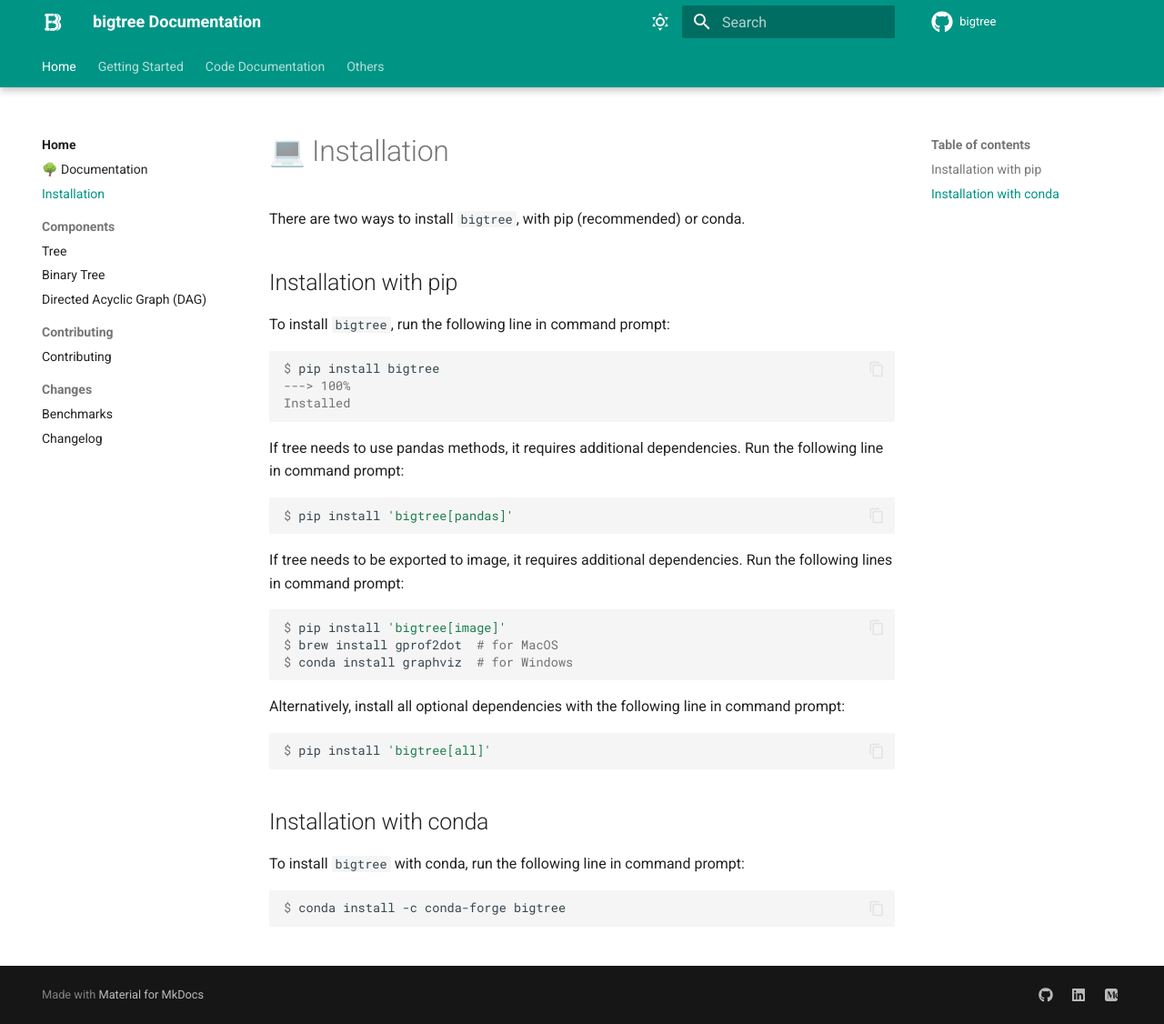
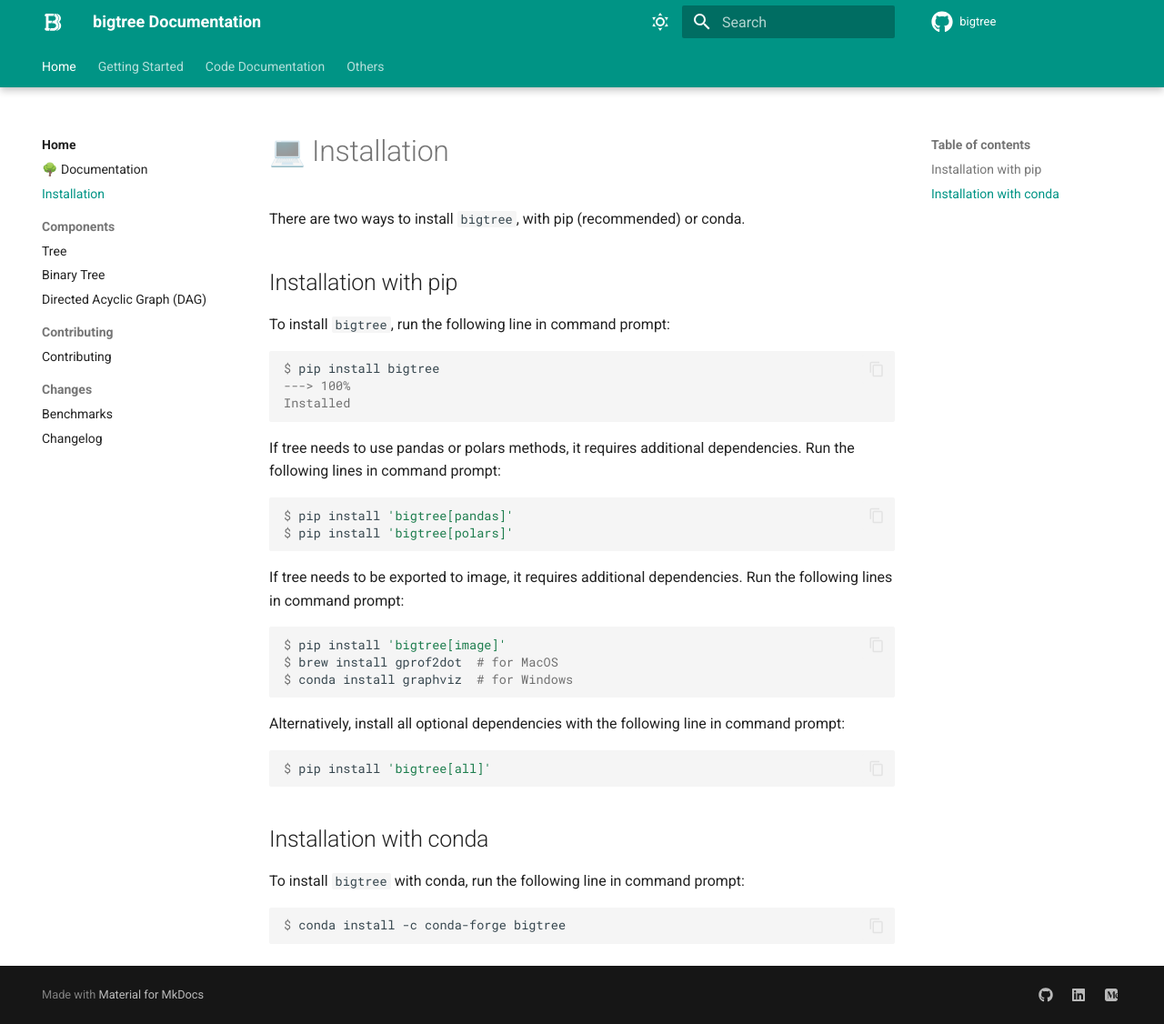
Before and after one commit to kayjan/bigtree, an MkDocs documentation site: the page built from docs/install.md, in a window 1280 px wide and 1126 px high. Shown: the whole window at 91% size. Built offline with MkDocs 1.6.1 and Material for MkDocs 9.7.7, drawn with Linux system fonts in a browser that asks for light colours; comment, search, counter and statistics services are not loaded; the version menu is left out.

Commit message:
docs: Remove landing page of certain docs pages

````diff
--- a/docs/install.md
+++ b/docs/install.md
@@ -17,12 +17,13 @@
 Installed
 ```
 
-If tree needs to use pandas methods, it requires additional dependencies.
-Run the following line in command prompt:
+If tree needs to use pandas or polars methods, it requires additional dependencies.
+Run the following lines in command prompt:
 
 <!-- termynal -->
 ```console
 $ pip install 'bigtree[pandas]'
+$ pip install 'bigtree[polars]'
 ```
 
 If tree needs to be exported to image, it requires additional dependencies.
--- a/mkdocs.yml
+++ b/mkdocs.yml
@@ -18,13 +18,11 @@
       - changelog.md
   - Getting Started:
     - Demonstration:
-      - demo/index.md
       - demo/tree.md
       - demo/binarytree.md
       - demo/dag.md
       - demo/workflow.md
     - Resources:
-      - resources/index.md
       - resources/articles.md
   - Code Documentation:
     - Node:
````
Also changed, not shown: docs/demo/index.md (deleted, +0 -5 lines), docs/resources/index.md (deleted, +0 -5 lines).
